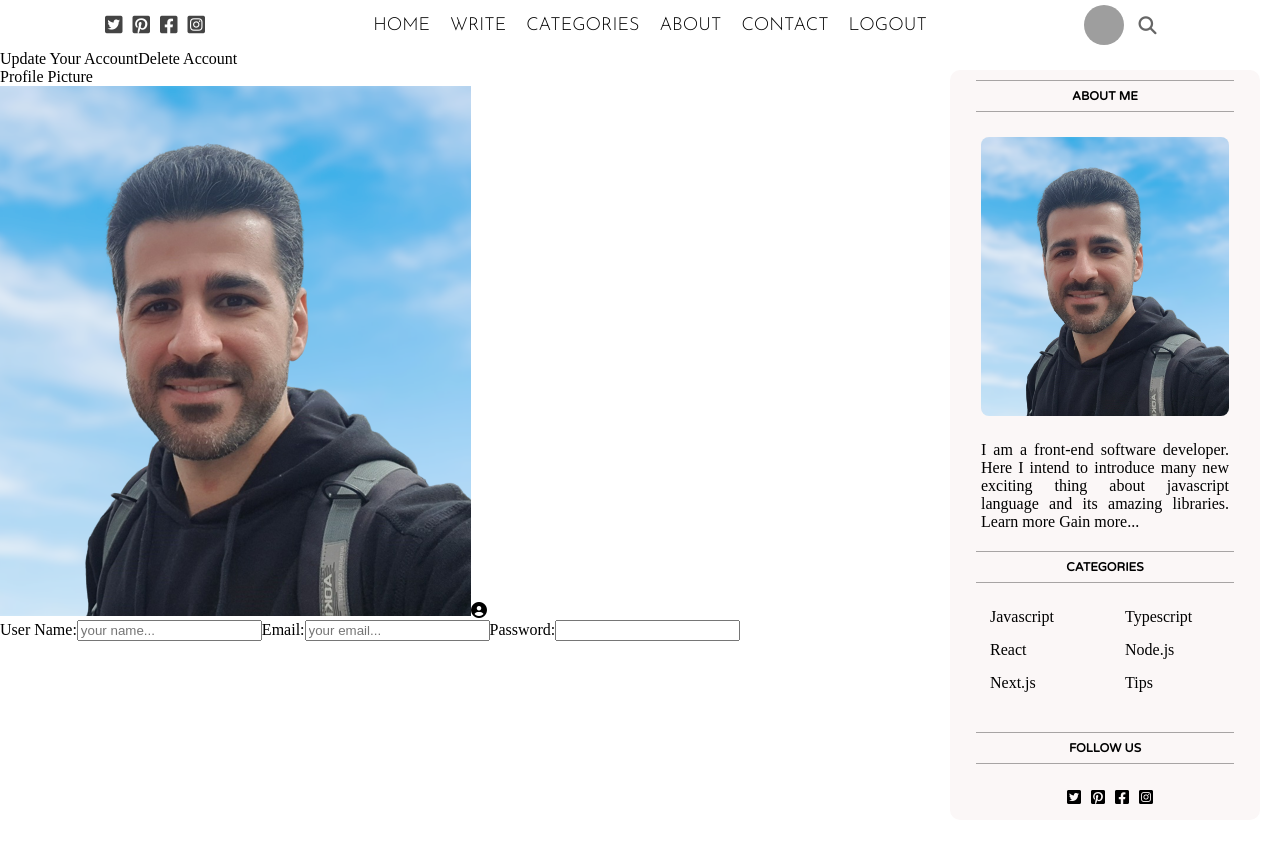
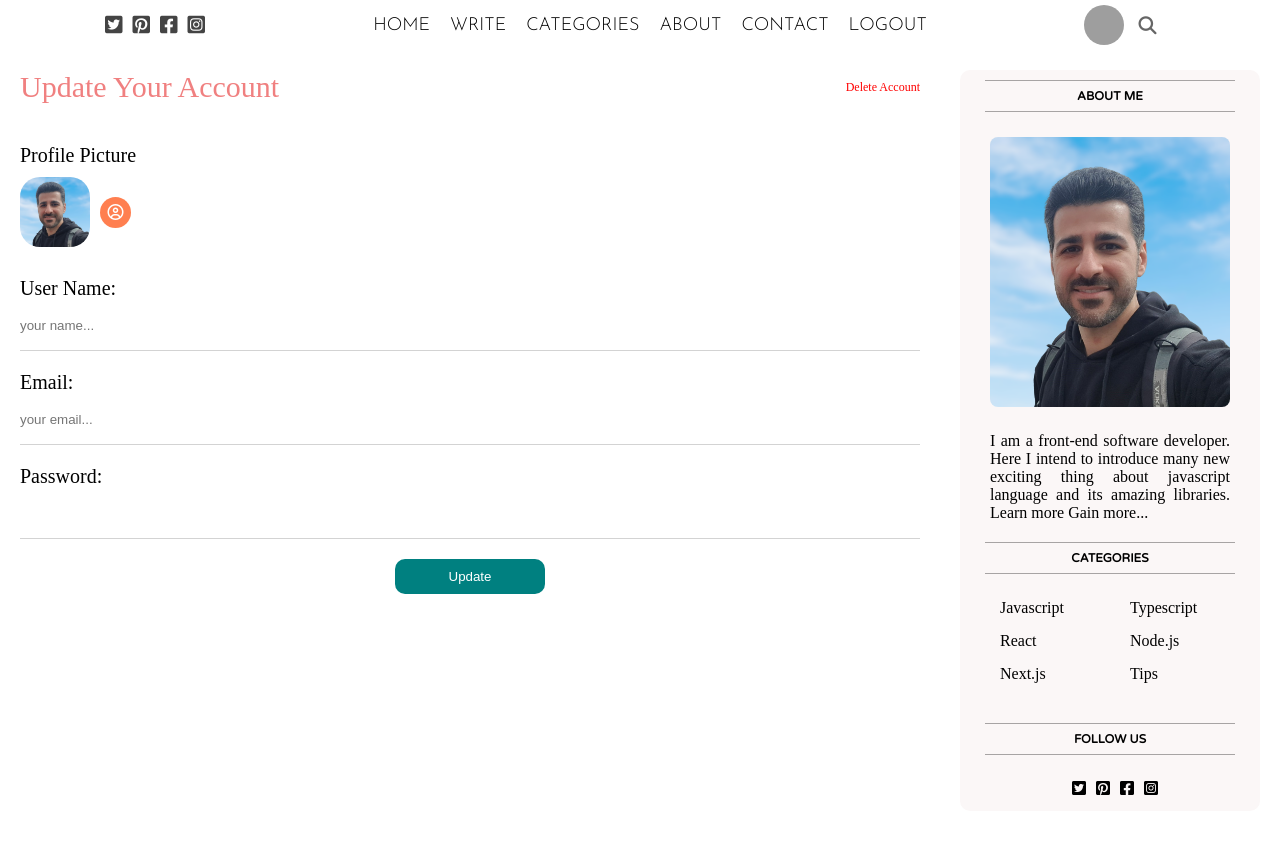
Before and after one commit to Mohammad-ghasempour/JS-Blog, a React (Create React App) app: page / in a window 1280 px wide. Shown: the top 842 px of the page. Built offline with nearby package versions, Linux system fonts and the light colour scheme; grey boxes are pictures that could not be loaded.

Commit message:
css style of 'Settings' page is done.

```diff
--- a/src/components/pages/settings/Settings.jsx
+++ b/src/components/pages/settings/Settings.jsx
@@ -19,7 +19,7 @@ export default function Settings() {
                      className="profileImage"
                   />
                   <label htmlFor="fileInput">
-                     <i className=" userIcon fa-solid fa-circle-user"></i>
+                     <i className="settingsProfileIcon fa-regular fa-circle-user"></i>
                   </label>
                   <input
                      type="file"
@@ -32,7 +32,8 @@ export default function Settings() {
                <label>Email:</label>
                <input type="email" placeholder="your email..." />
                <label>Password:</label>
-               <input type="password"/>
+               <input type="password" />
+               <button className="settingsSubmit">Update</button>
             </form>
          </div>
          <Sidebar />
--- a/src/components/pages/settings/settings.css
+++ b/src/components/pages/settings/settings.css
@@ -1,8 +1,85 @@
-
-.settings{
+.settings {
     display: flex;
 }
 
-.settingsWrapper{
+.settingsWrapper {
     flex: 9;
+    padding: 20px;
 }
+
+.settingsTitle {
+    display: flex;
+    align-items: center;
+    justify-content: space-between;
+    margin-bottom: 20px;
+}
+
+.settingsUpdateTitle {
+    font-size: 30px;
+
+    color: lightcoral;
+}
+
+.settingsDeleteTitle {
+    color: red;
+    font-size: 12px;
+    cursor: pointer;
+}
+
+.settingsForm {
+    display: flex;
+    flex-direction: column;
+}
+
+.settingsProfilePicture {
+    display: flex;
+    align-items: center;
+    margin: 10px 0;
+
+}
+
+.settingsProfilePicture>img {
+    height: 70px;
+    width: 70px;
+    border-radius: 20px;
+    object-fit: cover;
+}
+
+.settingsProfileIcon {
+    height: 25px;
+    width: 25px;
+    background-color: coral;
+    color: white;
+    border-radius: 50%;
+    display: flex;
+    align-items: center;
+    justify-content: center;
+    margin-left: 10px;
+    padding: 3px;
+    cursor: pointer;
+}
+
+.settingsForm>label {
+    font-size: 20px;
+    margin-top: 20px;
+}
+
+.settingsForm>input{
+    border: none;
+    border-bottom: 1px solid lightgray;
+    padding: 10px 0;
+    height: 30px;
+    outline: none;
+
+}
+.settingsSubmit{
+    width: 150px;
+    align-self: center;
+    border: none;
+    border-radius: 10px;
+    padding: 10px;
+    color: white;
+    background-color: teal;
+    cursor: pointer;
+    margin-top: 20px;
+}
```
